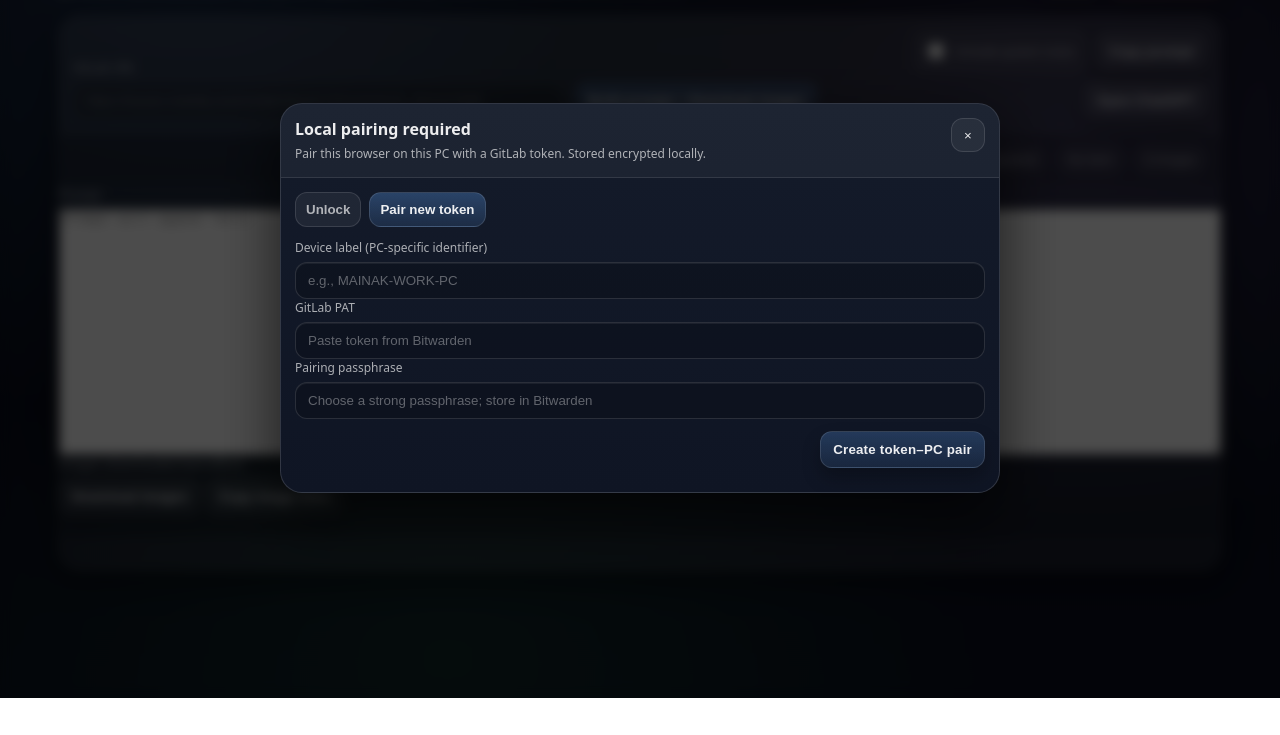
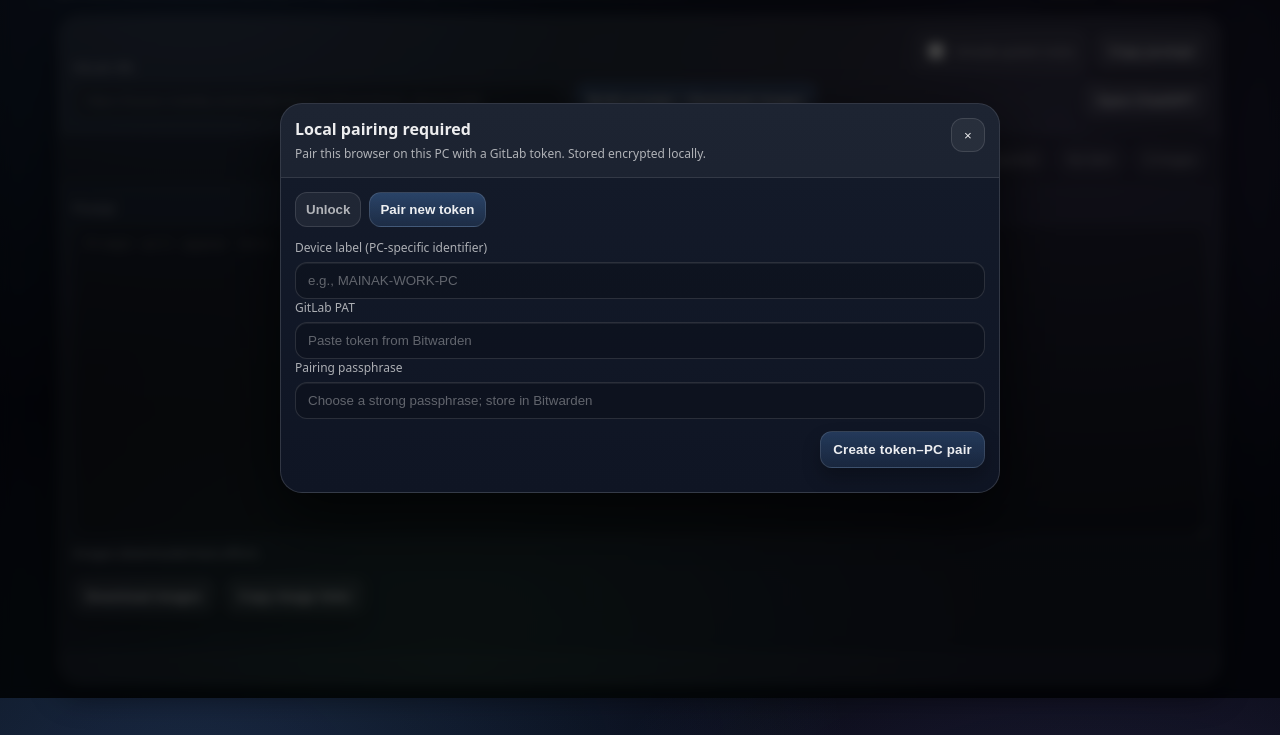
Before and after one commit to MainakDS94/git-issue-summarizer, a plain HTML site: page index.html in a window 1280 px wide. Shown: the part 102-837 px from the top of the page. Before the commit the page ends 800 px from the top, so only its background shows below. Drawn offline with Linux system fonts and the light colour scheme.

Commit message:
Update styles.css

```diff
--- a/styles.css
+++ b/styles.css
@@ -289,3 +289,40 @@ select{
 .rowInline{margin-top:8px}
 .checkbox{display:flex;gap:10px;align-items:center;color:var(--muted);font-size:12px}
 .checkbox input{accent-color:var(--accent)}
+/* =========================
+   Prompt Builder additions
+   ========================= */
+
+.panel{ padding:14px; }
+.panelRow{ margin-top: 8px; }
+.panelRow:first-child{ margin-top: 0; }
+
+textarea{
+  width:100%;
+  padding:12px 12px;
+  border-radius:12px;
+  border:1px solid var(--stroke);
+  background:rgba(0,0,0,.18);
+  color:var(--text);
+  outline:none;
+  box-shadow:inset 0 1px 0 rgba(255,255,255,.06);
+  resize: vertical;
+  min-height: 220px;
+  line-height: 1.35;
+}
+
+.imageBar{
+  display:flex;
+  gap:10px;
+  align-items:center;
+  flex-wrap:wrap;
+  margin-top: 10px;
+}
+
+.note.warn{
+  color: rgba(251, 113, 133, .85);
+}
+
+.note.good{
+  color: rgba(74, 222, 128, .85);
+}
```
